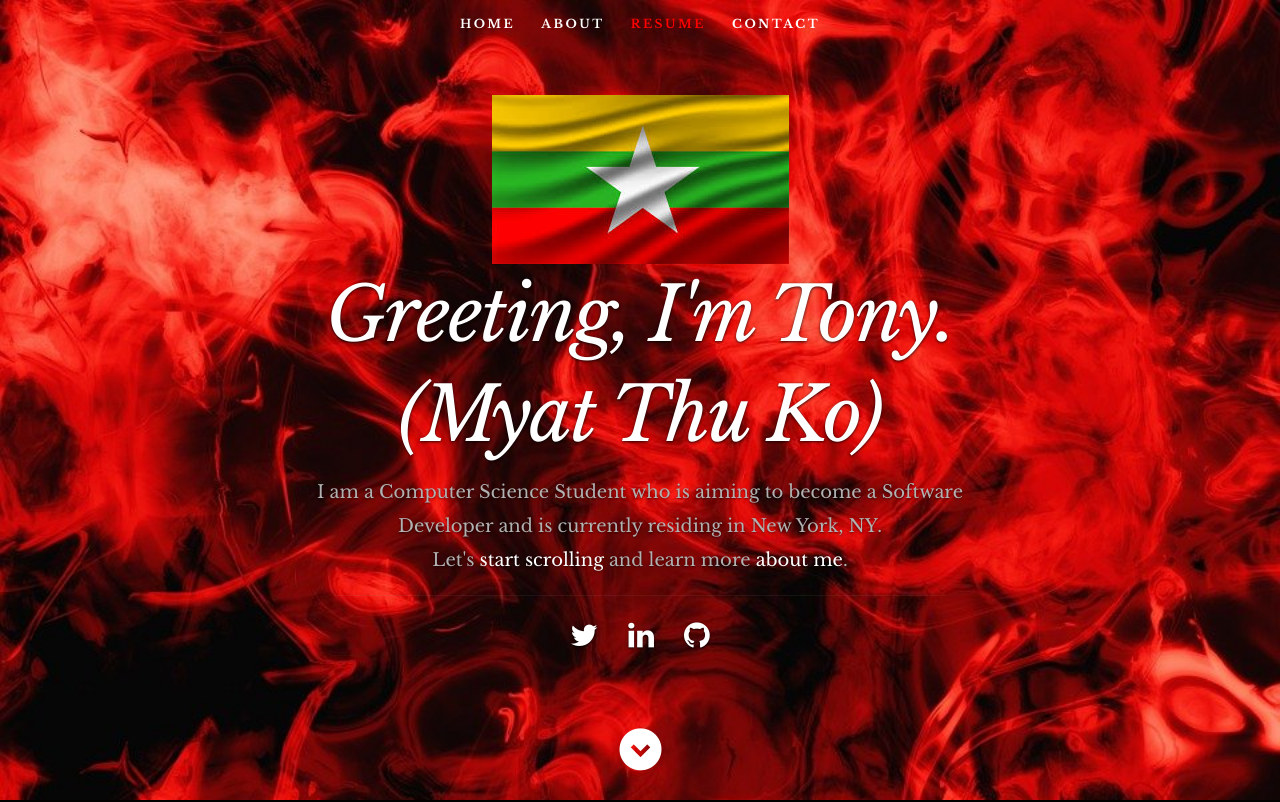
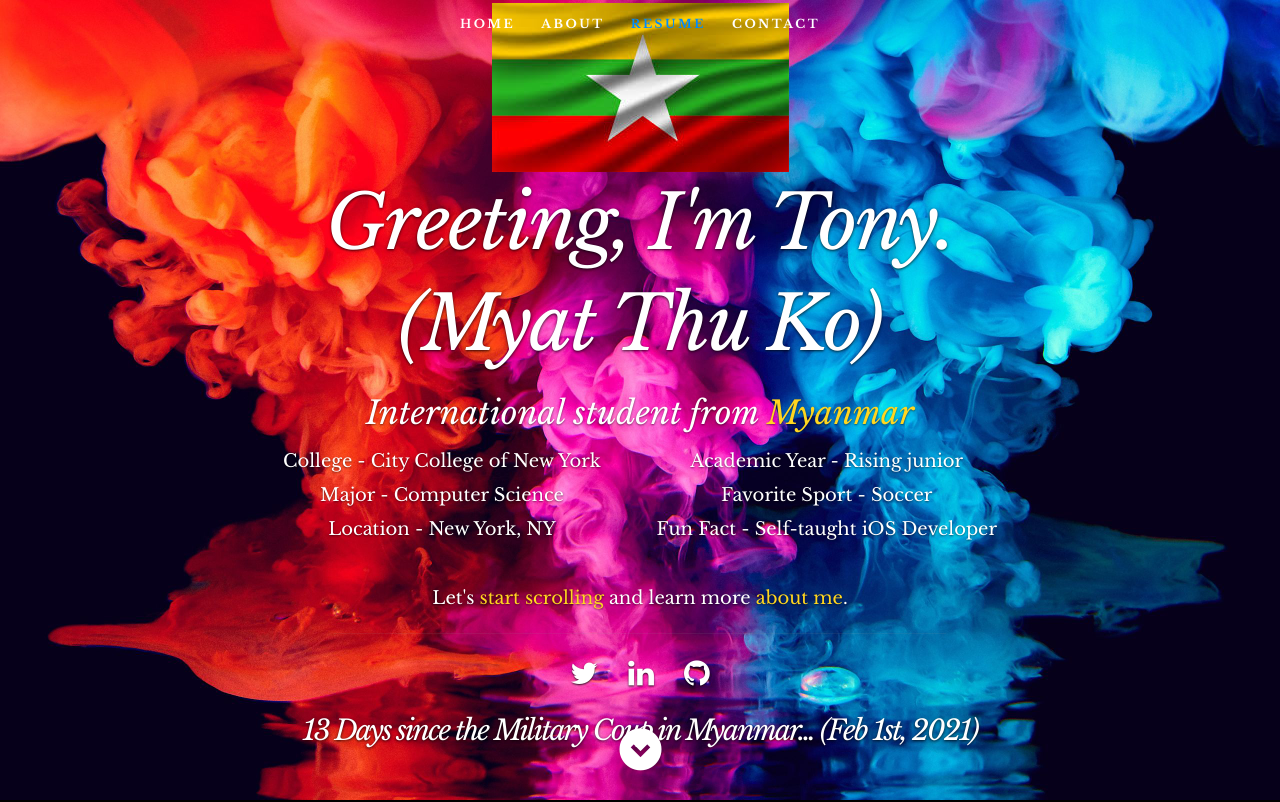
Before and after one commit to MyatThuKo/Portfolio-Website, a React (Create React App) app: page / in a window 1280 px wide. Shown: the top 802 px of the page. Built offline with nearby package versions, Linux system fonts and the light colour scheme.

Commit message:
website update

```diff
--- a/package.json
+++ b/package.json
@@ -7,6 +7,7 @@
     "@testing-library/react": "^9.5.0",
     "@testing-library/user-event": "^7.2.1",
     "react": "^16.13.1",
+    "react-countup": "^4.3.3",
     "react-dom": "^16.13.1",
     "react-scripts": "3.4.3"
   },
--- a/public/css/default.css
+++ b/public/css/default.css
@@ -171,7 +171,7 @@ h5 { font-size: 18px; line-height: 30px; }
 h6 { font-size: 14px; line-height: 30px; }
 .subheader { }
 
-p { margin: 0 0 30px 0; }
+p { margin: 0; }
 p img { margin: 0; }
 p.lead {
    font: 19px/36px 'opensans-light', sans-serif;
--- a/public/css/layout.css
+++ b/public/css/layout.css
@@ -27,10 +27,10 @@ body { background: #0f0f0f; }
 
 header {
    position: relative;
-   height: 800px;
-   min-height: 500px;
+   height: auto;
+   min-height: 100px;
    width: 100%;
-   background: #161415 url(../images/red-background.jpg) no-repeat top center;
+   background: black url(../images/background-image.jpeg) center no-repeat;
    background-size: cover !important;
 	-webkit-background-size: cover !important;
    text-align: center;
@@ -55,7 +55,7 @@ header .banner {
 
 header .banner-text { width: 100%; }
 header .banner-text h1 {
-   font: 90px/1.1em 'librebaskerville-italic', monospace;
+   font: 80px/1.1em 'librebaskerville-italic', monospace;
    color: #fff;
    letter-spacing: -2px;
    margin: 0 auto 18px auto;
@@ -63,20 +63,55 @@ header .banner-text h1 {
 }
 header .banner-text h3 {
    font: 18px/1.9em 'librebaskerville-regular', monospace;
-   color: #b1b1b1;
+   color: white;
    margin: 0 auto;
    width: 70%;
    text-shadow: 0px 1px 2px rgba(0, 0, 0, .5);
 }
 header .banner-text h3 span,
 header .banner-text h3 a {
-   color: #fff;
+   color: rgb(255, 214, 32);
+}
+header .banner-text h2 a {
+   color: rgb(255, 214, 32);
+}
+header .banner-text h2 a:hover {
+   color: black;
 }
 header .banner-text hr {
    width: 60%;
    margin: 18px auto 24px auto;
    border-color: #2F2D2E;
    border-color: rgba(150, 150, 150, .1);
+}
+
+.banner-text h2 {
+   font: 32px/1.9em 'librebaskerville-italic', monospace;
+   color: white;
+   margin: 0 auto;
+   width: 70%;
+   text-shadow: 0px 1px 2px rgba(0, 0, 0, .5);
+}
+.coup-day {
+   font-family: 'librebaskerville-italic', monospace;
+   color: white;
+   letter-spacing: -2px;
+   margin: 0 auto 18px auto;
+   text-shadow: 0px 1px 3px rgba(0, 0, 0, .8);
+}
+
+.coup-flag .coup-text {
+   display: flex;
+   flex-direction: row;
+   justify-content: baseline;
+}
+
+.about-me-container {
+   flex-direction: row;
+}
+
+.about-me-column {
+   flex-direction: column;
 }
 
 /* header logo */
@@ -98,9 +133,9 @@ header .social li {
    padding: 0;
 }
 header .social li a { color: white; }
-header .social li a:hover { color: red; }
+header .social li a:hover { color: black; }
 
-.header-bio a:hover { color: red }
+.header-bio a:hover { color: rgb(43, 255, 0) }
 
 /* scrolldown link */
 header .scrolldown a {
@@ -122,7 +157,7 @@ header .scrolldown a {
    -o-transition: all .3s ease-in-out;
    transition: all .3s ease-in-out;
 }
-header .scrolldown a:hover { color: red; }
+header .scrolldown a:hover { color: black; }
 
 /* primary navigation
 --------------------------------------------------------------------- */
@@ -185,7 +220,7 @@ ul#nav li a {
 
 ul#nav li a:active { background-color: transparent !important; }
 /* ul#nav li.current a { color: rgb(35, 123, 211); } */
-ul#nav li.current a { color: #ff0000 }
+ul#nav li.current a { color: rgb(0, 140, 255) }
 
 .giphy-embed {
    position: relative;
--- a/public/css/media-queries.css
+++ b/public/css/media-queries.css
@@ -14,7 +14,7 @@
     /* header styles
    ------------------------------------------------------------------ */
    header .banner-text h1 {
-      font: 80px/1.1em 'opensans-bold', sans-serif;
+      font: 80px/1.1em 'librebaskerville-italic', monospace;
       letter-spacing: -1px;
       margin: 0 auto 12px auto;
    }
--- a/src/components/header/header.js
+++ b/src/components/header/header.js
@@ -1,7 +1,19 @@
 import React, { Component } from 'react';
+import CountUp from 'react-countup';
 import greeting from "../header/greeting.gif";
 
 export default class Header extends Component {
+    constructor() {
+        super();
+        var startDate = new Date().getTime() - new Date("February 1, 2021");    // Future date - current date
+        var difference = Math.floor(startDate / (1000 * 60 * 60 * 24));
+        console.log(difference);
+
+        this.state = {
+            currentDate: difference
+        }
+    }
+
     render() {
         let resumeData = this.props.resumeData;
         return (
@@ -21,7 +33,24 @@ export default class Header extends Component {
                         <img src="images/myanmar-background.jpeg" alt="backgroundImage" />
                         <h1 className="responsive-headline">Greeting, I'm {resumeData.nickname}.</h1>
                         <h1 className="responsive-headline">({resumeData.name})</h1>
-                        <h3 className="header-bio">I am a {resumeData.role} who is aiming to become a {resumeData.dream} and is currently residing in {resumeData.location}. <br />
+                        <h2>International student from <a href="https://www.google.com/search?q=myanmar" target="_blank">Myanmar</a></h2>
+                        <h3 className="header-bio">
+                            {/* I am an international student from <a href="https://www.google.com/search?q=myanmar" target="_blank">Myanmar</a>, residing in {resumeData.location}.
+                            I am an currently a {resumeData.schoolYear} undergrad {resumeData.major} student at {resumeData.college}. I am a self-taught {resumeData.dream} and interested in building iOS application and web development. */}
+                            <div className="about-me-container row">
+                                <div className="about-me-column column">
+                                    <p>College - {resumeData.college}</p>
+                                    <p>Major - {resumeData.major}</p>
+                                    <p>Location - {resumeData.location}</p>
+                                </div>
+                                <div className="about-me-column column">
+                                    <p>Academic Year - {resumeData.schoolYear}</p>
+                                    <p>Favorite Sport - {resumeData.favSport}</p>
+                                    <p>Fun Fact - {resumeData.dream}</p>
+                                </div>
+                            </div>
+
+                            <br />
                             Let's <a className="smoothscroll" href="#about">start scrolling</a> and learn more <a className="smoothscroll" href="#about">about me</a>.
                         </h3>
                         <hr />
@@ -31,11 +60,22 @@ export default class Header extends Component {
                             <li><a href="https://github.com/MyatThuKo" target="_blank"><i className="fa fa-github" /></a></li>
                         </ul>
                     </div>
+
+                    <div className="coup-flag">
+                        <div>
+                            <h2 className="coup-day">
+                                <CountUp
+                                    start={0}
+                                    end={this.state.currentDate}
+                                    duration={5}
+                                />  Days since the Military Coup in Myanmar... (Feb 1st, 2021)</h2>
+                        </div>
+                    </div>
                 </div>
                 <p className="scrolldown">
                     <a className="smoothscroll" href="#about"><i className="icon-down-circle" /></a>
                 </p>
-            </header>
+            </header >
         )
     }
 }
--- a/src/components/resume/resumeData.js
+++ b/src/components/resume/resumeData.js
@@ -2,9 +2,12 @@ let resumeData = {
     "imagebaseurl": "http://localhost:3000/",
     "nickname": "Tony",
     "name": "Myat Thu Ko",
-    "role": "Computer Science Student",
+    "major": "Computer Science",
+    "college": "City College of New York",
     "location": "New York, NY",
-    "dream": "Software Developer"
+    "dream": "Self-taught iOS Developer",
+    "schoolYear": "Rising junior",
+    "favSport": "Soccer"
 }
 
 export default resumeData;
```
Also changed, not shown: src/components/resume/resume.js (+23 -1 lines), public/images/background-image.jpeg (added), 1 other file (tests, documents, lock files or other folders).
